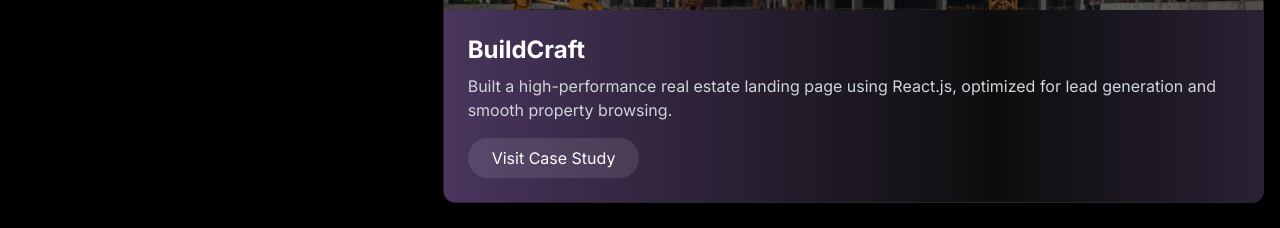
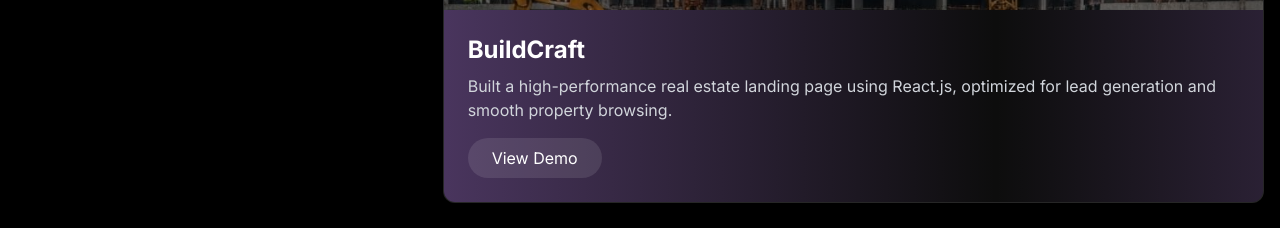
Before and after one commit to aishwaryadhanawade/DevPortfolio, a Next.js app: page / in a window 1280 px wide. Shown: the part 2240-2468 px from the top of the page. Built offline with nearby package versions, Linux system fonts and the light colour scheme.

Commit message:
project update new

```diff
--- a/components/projects-section.jsx
+++ b/components/projects-section.jsx
@@ -115,7 +115,7 @@ export default function ProjectsSection() {
                       whileHover={{ scale: 1.05 }}
                       whileTap={{ scale: 0.98 }}
                     >
-                      Visit Case Study
+                      View Demo
                     </motion.a>
                     ):<div>
                       Client-hosted web application (private deployment)
```
